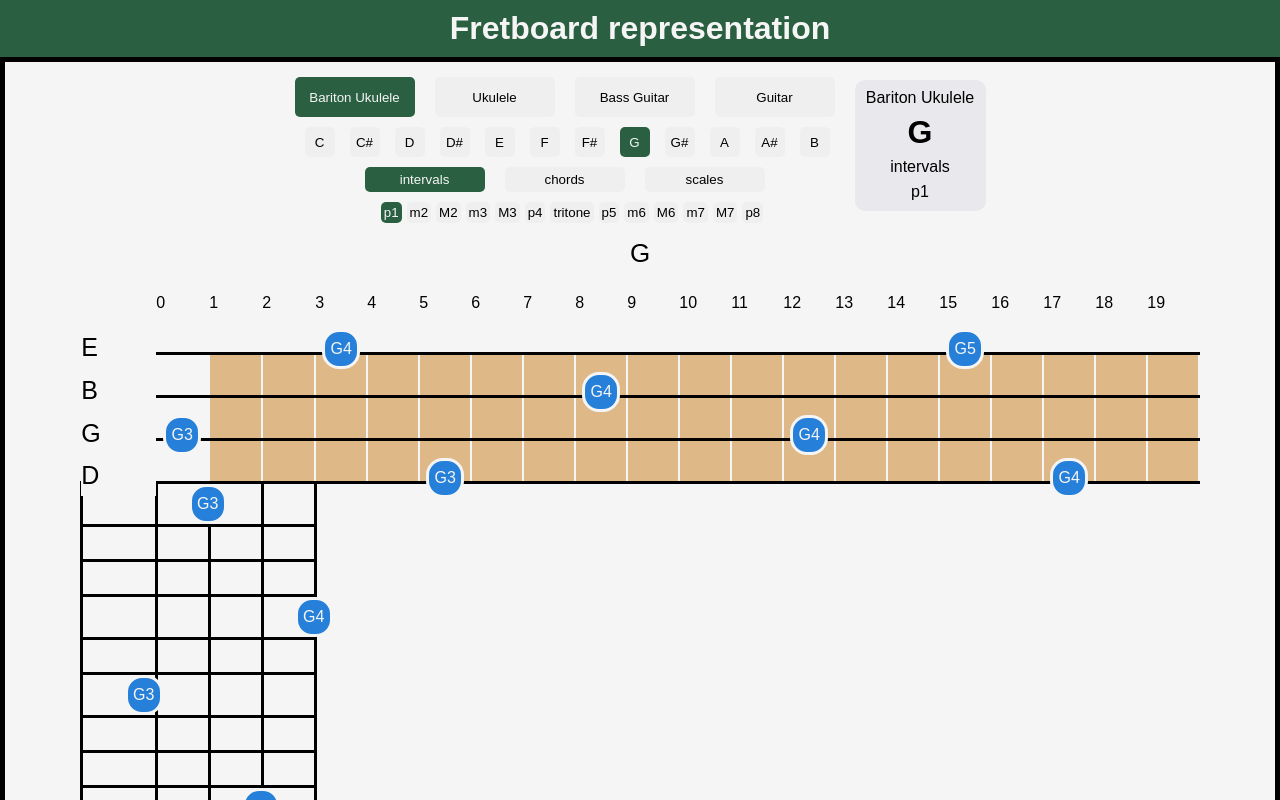
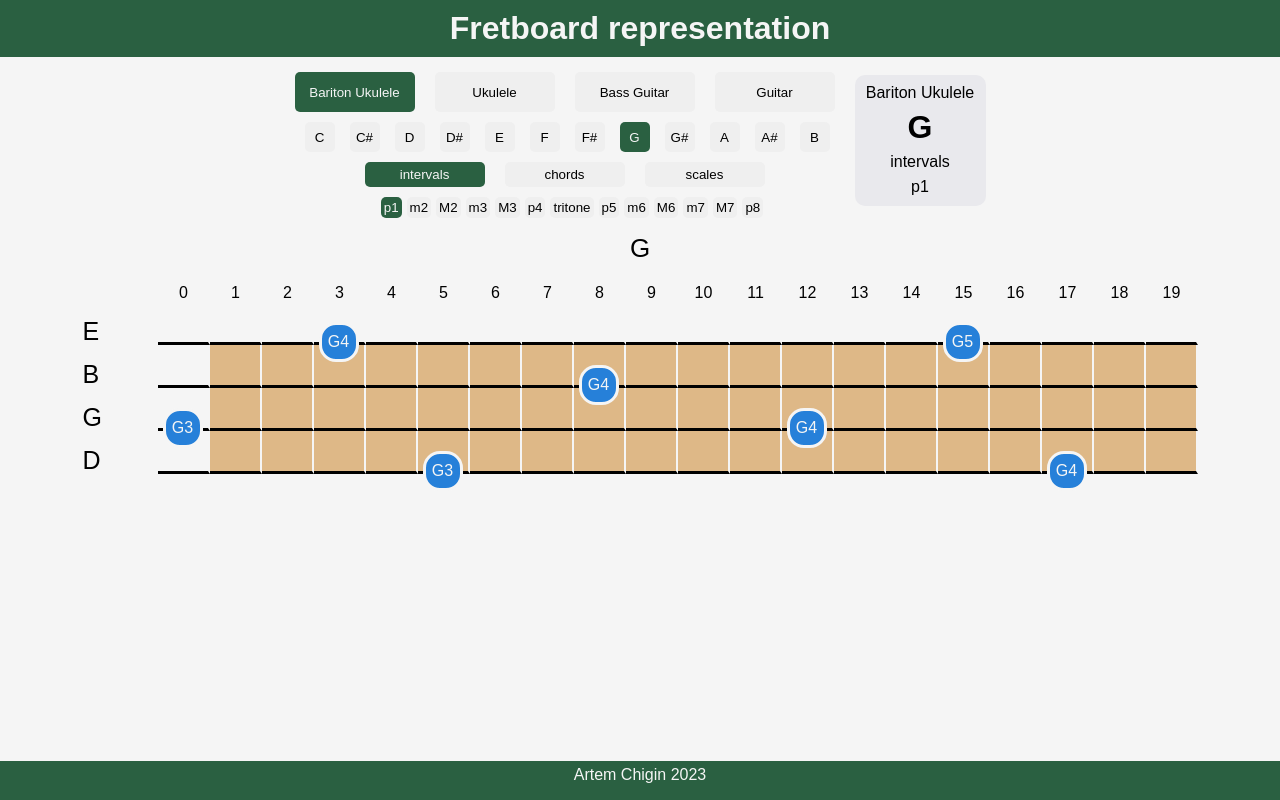
Before and after one commit to artem-chigin/fretboard-map, a React (Create React App) app: page / in a window 1280 px wide. Shown: the top 800 px of the page. Built offline with nearby package versions, Linux system fonts and the light colour scheme.

Commit message:
Changed table basis for the neck to div

```diff
--- a/src/components-for-render/display-instrument.js
+++ b/src/components-for-render/display-instrument.js
@@ -1,57 +1,86 @@
 import noteColors from "../instrument-scale-calculations/notes-colors";
 
-function DisplayInstrument({instrument, rootNote}) {
-         return (
-            <div className="inner-instrument-container">
-                {/* <h1 className="instrument-name">{instrument.instrumentName}</h1> */}
-                <table className="fretboard">
+function DisplayInstrument({instrument, rootNote, isMobile}) {
+
+    if (isMobile === false) {
+        return (
+            <div className="inner-instrument-container"
+                style={{display: "flex"}}>
+                <div className="fretboard"
+                    style={{margin: "20px auto 0px auto"}}>
                     <FretNumbers fretNumbers={instrument.numberOfNotes}/>
                     <FretBoard
                         fretboard={instrument.instrumentRepresentation}
                         rootNote={rootNote}/>
-                    {/* <div>some info</div> */}
-                    <VerticalFretBoard
-                        fretboard={instrument.instrumentRepresentation}
-                        rootNote={rootNote}/>
-                </table>
+                </div>
             </div>
         )
+        } else {
+            return (
+            <VerticalFretBoard
+            fretboard={instrument.instrumentRepresentation}
+            rootNote={rootNote}/>)
+        }
+
 }
 
 function FretNumbers({fretNumbers}) {
+    const fretNubersStyle = {
+        minWidth: "52px",
+        display: "inline-block",
+        textAlign: "center"}
     const numbers = Array.from(Array(fretNumbers + 1).keys()).map((number, index) =>
-        <td key={"fretnum" + index}>{number}</td>);
-    return <thead><tr className='fretNumbers'><td></td>{numbers}</tr></thead>
+        <div
+            key={"fretnum" + index}
+            style={fretNubersStyle}>{number}</div>);
+    return <div
+                className='fretNumbers'
+                style={{display: "flex", justifyContent: "end"}}>{numbers}</div>
 
 };
 
 
 function Note({note, noteIndex, stringIndex, rootNote, isVertical}) {
     const noteStyle = {
+        display: "flex",
+        alignItems: "center",
+        justifyContent: "center",
+        width: "32px",
+        height: "32px",
+        borderRadius: "16px",
+        color: "whitesmoke",
         backgroundColor: noteColors[note.noteName],
         position: "relative",
-        top: "16px",
+        top: "20px",
         left: "0"
     };
-    const rootNoteStyle = {
-        widht: "34px",
-        height: "34px",
-        backgroundColor: noteColors[note.noteName],
-        borderRadius: "17px",
-        border: "solid",
-        top: "17px"
 
-    };
+    // const rootNoteStyle = {
+    //     widht: "34px",
+    //     height: "34px",
+    //     backgroundColor: noteColors[note.noteName],
+    //     borderRadius: "17px",
+    //     border: "solid",
+    //     position: "relative",
+    //     top: "17px"
 
+    // };
 
 
     let currentNoteStyle = noteStyle;
     if (rootNote === note.noteName) {
-        currentNoteStyle = rootNoteStyle;
+        currentNoteStyle.width = "34px";
+        currentNoteStyle.height = "34px";
+        currentNoteStyle.borderRadius = "17px";
+        currentNoteStyle.border = "solid"
     };
 
     const noteContainerStyle = {
+        display: "flex",
+        justifyContent: "center",
+        alignItems: "center",
         minWidth: "50px",
+        minHeight: "40px",
         borderRight: "solid whitesmoke 2px",
         borderBottom: "solid black",
     }
@@ -72,14 +101,14 @@ function Note({note, noteIndex, stringIndex, rootNote, isVertical}) {
     }
 
     return (
-        <td id={"string" + stringIndex + "note" + noteIndex}
+        <div id={"string" + stringIndex + "note" + noteIndex}
             className="noteContainer"
             style={currentContainerStyle}
             >
             <div className='note'
                 visibility={note.visibility}
                 style={currentNoteStyle}>{note.noteName + note.octave}</div>
-        </td>
+        </div>
     )
 }
 
@@ -92,7 +121,7 @@ function InstrumentString({notesArray, stringIndex, openStringKey, rootNote}) {
         stringIndex={stringIndex}
         rootNote={rootNote}
         key={"note" + index}/>);
-    return <tr id={"string" + stringIndex} className="string"><td className="open-string">{openStringKey}</td>{stringNotesArray}</tr>
+    return <div id={"string" + stringIndex} style={{display: "flex"}} className="string"><div className="open-string">{openStringKey}</div>{stringNotesArray}</div>
 }
 
 function FretBoard({fretboard, rootNote}) {
@@ -103,7 +132,9 @@ function FretBoard({fretboard, rootNote}) {
         openStringKey={string[0].noteName}
         key={"string" + index}
         rootNote={rootNote}/>);
-    return <tbody className='neck'>{resultBoard}</tbody>
+    return <div
+                className='neck'
+                style={{backgroundColor: "burlywood"}}>{resultBoard}</div>
 }
 
 function Fret({notesArray, fretIndex, openStringKey, rootNote}) {
@@ -117,7 +148,7 @@ function Fret({notesArray, fretIndex, openStringKey, rootNote}) {
         style={{border: "solid"}}
         isVertical={true}
         />)
-    return <tr id={"fret" + fretIndex} className="fret">{fretNotes}</tr>
+    return <div id={"fret" + fretIndex} className="fret">{fretNotes}</div>
 }
 
 function VerticalFretBoard({fretboard, rootNote}) {
@@ -139,7 +170,7 @@ function VerticalFretBoard({fretboard, rootNote}) {
     fretIndex={index}
     rootNote={rootNote}
     key={index}/>);
-    return <tbody className='vertical-neck'>{resultVerticalBoard}</tbody>;
+    return <div className='vertical-neck'>{resultVerticalBoard}</div>;
 
 }
 
--- a/src/components-for-render/ui.js
+++ b/src/components-for-render/ui.js
@@ -87,7 +87,8 @@ function UI() {
                 <div className='instrument-container'>
                     <DisplayInstrument
                         instrument={currentInstrument}
-                        rootNote={rootNote}/>
+                        rootNote={rootNote}
+                        isMobile={false}/>
                 </div>
         </div>
         )
--- a/src/index.css
+++ b/src/index.css
@@ -33,14 +33,11 @@ footer {
 }
 
 .fretboard-app {
-    display: flex;
-    flex-direction: column;
-    border: solid 5px;
     padding: 5px;
+    min-height: 70vh;
 }
 
 .ui-and-info {
-    /* margin-top: 15px; */
     display: flex;
     flex-direction: row;
     justify-content: center;
@@ -72,13 +69,6 @@ footer {
     text-align: center;
 }
 
-/* .instrument-container {
-    rotate: 90deg;
-
-    display: flex;
-    justify-content:space-between;
-} */
-
 @media screen and (max-width: 650px) {
     /* .neck {
         width: 100px;
@@ -101,36 +91,19 @@ footer {
     } */
 }
 
-.instrument-representation {
-    margin-top: 15px;
-    margin-left: auto;
-    margin-right: auto;
-    text-align: center;
-}
 
-/* .instrument-name {
-    color: black;
-} */
-
-.neck {
-    background-color: burlywood;
-    justify-content: center;
-    /* border: solid; */
-}
-
-.fretboard {
-    border-collapse: collapse;
+/* .fretboard {
     margin-top: 25px;
     margin-left: auto;
     margin-right: auto;
-}
+} */
 
 /* .string {
     border-bottom: solid black 3px;
     z-index: 1;
 } */
 
-.note {
+/* .note {
     display: flex;
     align-items: center;
     justify-content: center;
@@ -139,10 +112,8 @@ footer {
     height: 32px;
     border-radius: 16px;
     margin: auto;
-    position: relative;
-    top: 16px;
     color: whitesmoke;
-}
+} */
 
 
 /* .noteContainer {
```
